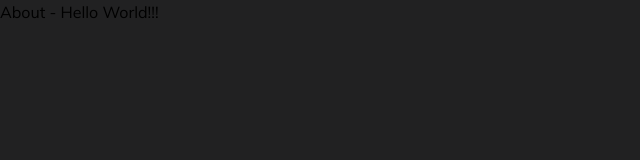
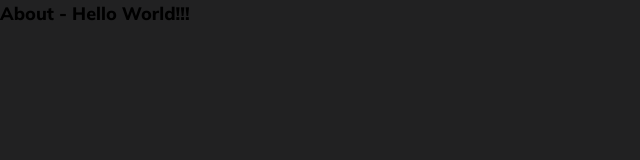
Before and after one commit to rafaelsousapereira/rafael-sousa-web-portfolio, a React (Vite) app: page /about in a window 1280 px wide. Shown: the top 160 px of the page, without its empty margins (0-640 px from the left). Built offline with nearby package versions, Linux system fonts and the light colour scheme; a web font is replaced by a local one.

Commit message:
fix: change component at route

```diff
--- a/src/components/about.tsx
+++ b/src/components/about.tsx
@@ -1,6 +1,6 @@
 
 export const About = () => {
   return (
-    <h1>About - Hello World!!!</h1>
+    <h1 className="text-lg font-extrabold">About - Hello World!!!</h1>
   )
 }
--- a/src/main.tsx
+++ b/src/main.tsx
@@ -3,13 +3,13 @@ import ReactDOM from 'react-dom/client'
 import './index.css'
 
 import { createBrowserRouter, RouterProvider } from 'react-router-dom'
-import { Home } from './components/home/home.tsx'
 import { About } from './components/about.tsx'
+import { App } from './app.tsx'
 
 const router = createBrowserRouter([
   {
     path: "/",
-    element: <Home />
+    element: <App />
   },
   {
     path: "/about",
```
